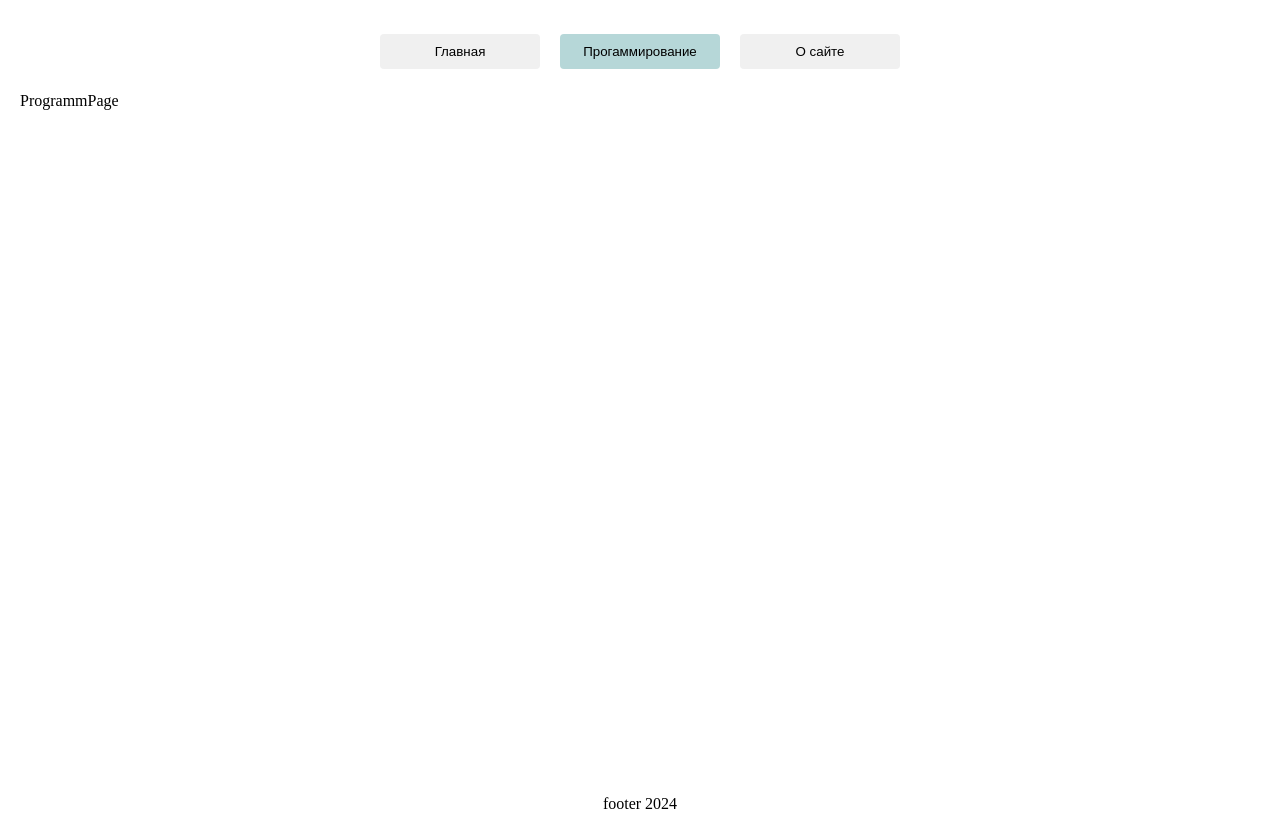
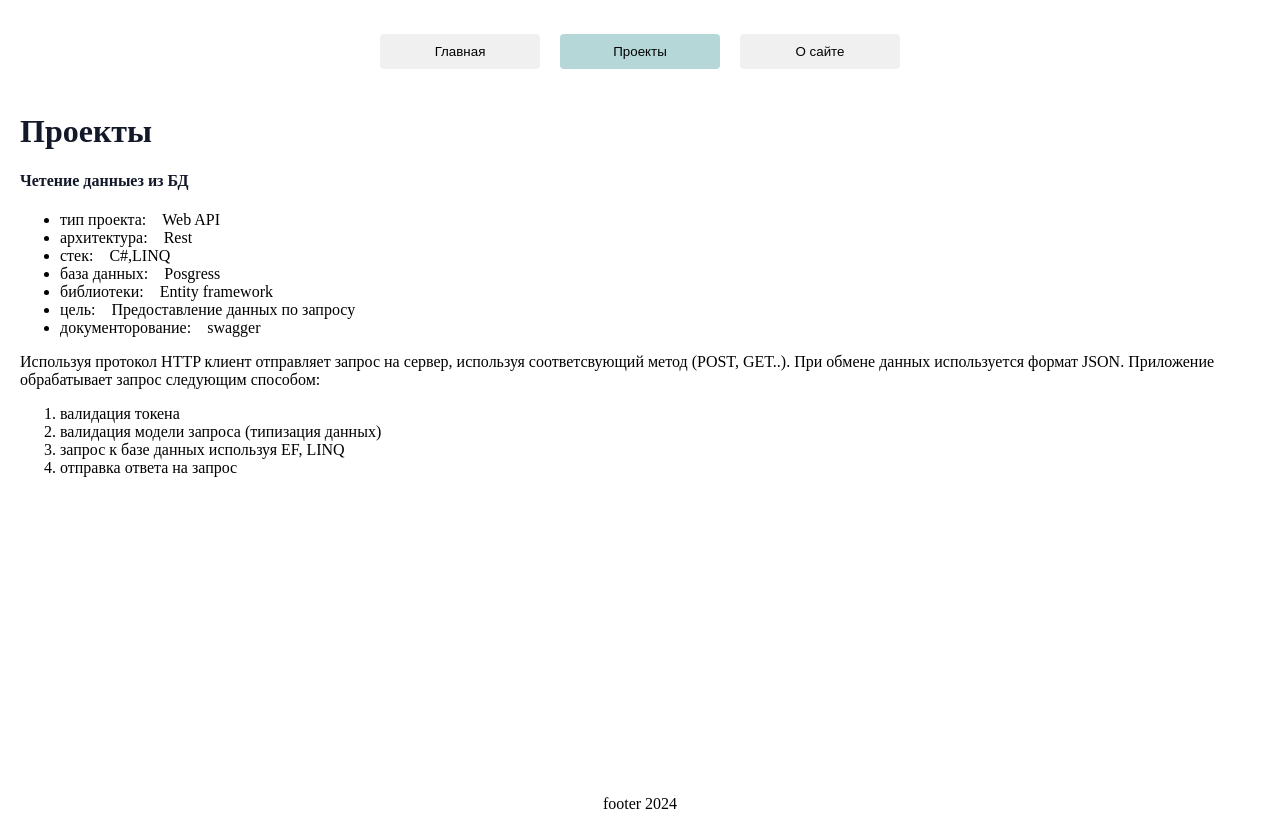
Before and after one commit to mbalychev/app-react, a React (Create React App) app: page /programm in a window 1280 px wide. Built offline with nearby package versions, Linux system fonts and the light colour scheme.

Commit message:
webapi project description; common styles

```diff
--- a/src/components/array/menu/menu.tsx
+++ b/src/components/array/menu/menu.tsx
@@ -15,13 +15,13 @@ const MainMenu = () => {
     <Container>
       <MenuContainer>
         <MenuButton href='/'>Главная</MenuButton>
-        <MenuButton href='/programm'>Прогаммирование</MenuButton>
+        <MenuButton href='/programm'>Проекты</MenuButton>
         <MenuButton href='/about'>О сайте</MenuButton>
         <DropdownMenu>
           <DropdownButton onClick={toggleDropdown} isOpen={isOpen}>Меню</DropdownButton>
           <DropdownContent isOpen={isOpen}>
             <DropdownItem href='/' toggleDropdown={toggleDropdown}>Главная</DropdownItem>
-            <DropdownItem href='/programm' toggleDropdown={toggleDropdown}>Прогаммирование</DropdownItem>
+            <DropdownItem href='/programm' toggleDropdown={toggleDropdown}>Проекты</DropdownItem>
             <DropdownItem href='/about' toggleDropdown={toggleDropdown}>О сайте</DropdownItem>
           </DropdownContent>
         </DropdownMenu>
--- /dev/null
+++ b/src/components/array/menu/programming/webApiProject.tsx
@@ -0,0 +1,55 @@
+import { FC } from "react"
+import { Header4, Li, Ol, P, Ul } from "../../../../styles/common.style"
+
+const WebApiProject: FC = () => {
+
+    return <>
+        <Header4>
+            Четение данныез из БД
+        </Header4>
+        <Ul>
+            <Li>
+                тип проекта:&emsp;Web API
+            </Li>
+            <Li>
+                архитектура:&emsp;Rest
+            </Li>
+            <Li>
+                стек:&emsp;C#,LINQ
+            </Li>
+            <Li>
+                база данных:&emsp;Posgress
+            </Li>
+            <Li>
+                библиотеки:&emsp;Entity framework
+            </Li>
+            <Li>
+                цель:&emsp;Предоставление данных по запросу
+            </Li>
+            <Li>
+                документорование:&emsp;swagger
+            </Li>
+        </Ul>
+        <P>
+            Используя протокол HTTP клиент отправляет запрос на сервер, используя соответсвующий метод (POST, GET..).
+            При обмене данных используется формат JSON.
+            Приложение обрабатывает запрос следующим способом:
+            <Ol>
+                <Li>
+                    валидация токена
+                </Li>
+                <Li>
+                    валидация модели запроса (типизация данных)
+                </Li>
+                <Li>
+                    запрос к базе данных используя EF, LINQ
+                </Li>
+                <Li>
+                    отправка ответа на запрос
+                </Li>
+            </Ol>
+        </P>
+    </>
+}
+
+export default WebApiProject;
--- /dev/null
+++ b/src/pages/programmPage.styles.ts
@@ -0,0 +1,4 @@
+import styled from "styled-components";
+
+
+export const MainDiv = styled.div``
--- a/src/pages/programmPage.tsx
+++ b/src/pages/programmPage.tsx
@@ -1,8 +1,14 @@
 import { FC, memo } from "react";
+import { MainDiv } from "./programmPage.styles";
+import { Header1 } from "../styles/common.style";
+import WebApiProject from "../components/array/menu/programming/webApiProject";
 
 const ProgrammPage: FC = () => {
 
-    return <>ProgrammPage</>
+    return <MainDiv>
+        <Header1>Проекты</Header1>
+        <WebApiProject />
+    </MainDiv>
 }
 
 export default memo(ProgrammPage);
--- /dev/null
+++ b/src/styles/common.style.ts
@@ -0,0 +1,29 @@
+import styled from "styled-components";
+
+export const Header1 = styled.h1`
+color: #141929;
+`
+export const Header2 = styled.h2`
+color: #141929;
+`
+export const Header3 = styled.h3`
+color: #141929;
+`
+export const Header4 = styled.h4`
+color: #141929;
+`
+export const Header5 = styled.h5`
+color: #141929;
+`
+
+export const Ul = styled.ul`
+`
+
+export const Li = styled.li`
+`
+
+export const P = styled.p`
+`
+
+export const Ol = styled.ol`
+`
```
